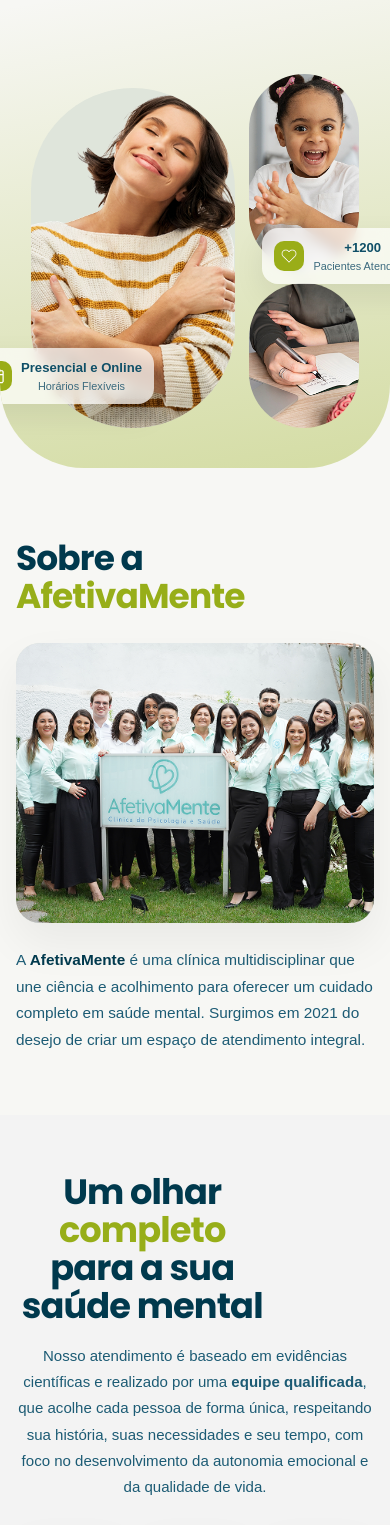
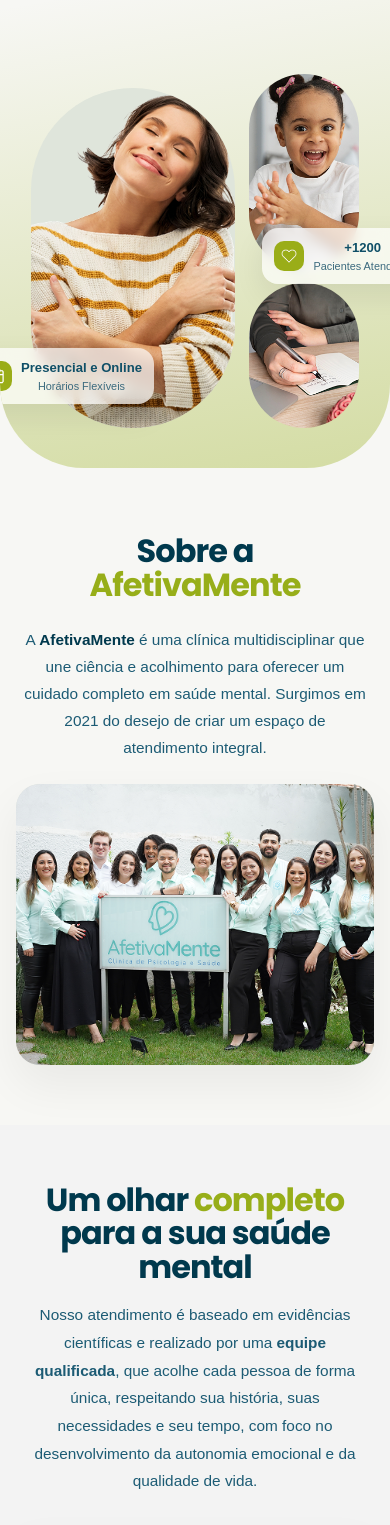
Before and after one commit to olucasz/LandingAfetivamente, a React (Vite) app: page / in a window 390 px wide. Shown: the part 432-1957 px from the top of the page. Built offline with nearby package versions, Linux system fonts and the light colour scheme; a web font is replaced by a local one.

Commit message:
css sobre

```diff
--- a/src/components/About/About.css
+++ b/src/components/About/About.css
@@ -120,79 +120,82 @@
   display: block;
 }
 
-@media (max-width: 1199px) {
+@media (min-width: 768px) and (max-width: 1024px) {
   .about {
-    padding-top: 88px;
+    padding-top: 84px;
   }
 
   .about__container {
-    width: min(100%, calc(100% - 40px));
+    width: min(100%, calc(100% - 56px));
   }
 
   .about__block--top {
-    padding-bottom: 76px;
+    padding-bottom: 72px;
   }
 
   .about__title {
-    max-width: 540px;
-    font-size: 2.6rem;
+    max-width: 520px;
+    font-size: 2.5rem;
+    line-height: 1.08;
   }
 
   .about__top-grid {
-    margin-top: 32px;
-    gap: 36px;
+    margin-top: 30px;
+    grid-template-columns: minmax(0, 1fr) minmax(0, 0.9fr);
+    gap: 30px;
   }
 
   .about__image-box {
-    border-radius: 28px;
+    border-radius: 26px;
   }
 
   .about__image-box img {
-    height: 370px;
+    height: clamp(300px, 39vw, 350px);
   }
 
   .about__text-box {
-    max-width: 440px;
+    max-width: 400px;
   }
 
   .about__text-box p {
-    font-size: 0.98rem;
-    line-height: 1.76;
+    font-size: 0.96rem;
+    line-height: 1.74;
   }
 
   .about__highlight {
-    padding: 68px 0 84px;
+    padding: 64px 0 80px;
   }
 
   .about__subtitle {
-    max-width: 620px;
-    font-size: 2.7rem;
+    max-width: 580px;
+    font-size: 2.45rem;
+    line-height: 1.08;
   }
 
   .about__description {
     margin-top: 18px;
-    max-width: 760px;
+    max-width: 700px;
     font-size: 0.95rem;
-    line-height: 1.76;
+    line-height: 1.74;
   }
 
   .about__gallery {
-    margin-top: 34px;
-    gap: 18px;
+    margin-top: 30px;
+    gap: 16px;
   }
 
   .about__gallery-item {
-    border-radius: 20px;
+    border-radius: 18px;
   }
 
   .about__gallery-item img {
-    height: 260px;
+    height: clamp(210px, 24vw, 244px);
   }
 }
 
 @media (max-width: 767px) {
   .about {
-    padding-top: 72px;
+    padding-top: 66px;
   }
 
   .about__container {
@@ -200,57 +203,82 @@
   }
 
   .about__block--top {
-    padding-bottom: 62px;
+    padding-bottom: 60px;
   }
 
   .about__title {
-    max-width: 11ch;
-    font-size: 2.15rem;
-    line-height: 1.1;
+    max-width: 10.8ch;
+    margin: 0 auto;
+    font-size: clamp(2rem, 8.2vw, 2.35rem);
+    line-height: 1.06;
+    letter-spacing: -0.03em;
+    text-align: center;
   }
 
   .about__top-grid {
-    margin-top: 28px;
+    margin-top: 26px;
     grid-template-columns: 1fr;
-    gap: 24px;
+    gap: 22px;
+    justify-items: stretch;
   }
 
   .about__image-box {
+    order: 2;
+    width: 100%;
+    max-width: none;
     border-radius: 24px;
   }
 
   .about__image-box img {
-    height: 280px;
+    height: clamp(248px, 72vw, 312px);
   }
 
   .about__text-box {
-    max-width: none;
+    order: 1;
+    max-width: 39ch;
+    margin: 0 auto;
   }
 
   .about__text-box p {
     font-size: 0.96rem;
-    line-height: 1.72;
+    line-height: 1.75;
+    text-align: center;
+    text-wrap: pretty;
   }
 
   .about__highlight {
-    padding: 58px 0 72px;
+    padding: 58px 0 70px;
+  }
+
+  .about__block--bottom {
+    display: flex;
+    flex-direction: column;
+    align-items: center;
   }
 
   .about__subtitle {
-    max-width: 11ch;
-    font-size: 2.2rem;
-    line-height: 1.08;
+    max-width: 14.5ch;
+    margin: 0 auto;
+    font-size: clamp(2rem, 8.2vw, 2.32rem);
+    line-height: 1.05;
+    letter-spacing: -0.03em;
+    text-align: center;
   }
 
   .about__description {
     margin-top: 18px;
-    max-width: none;
-    font-size: 0.94rem;
-    line-height: 1.74;
+    margin-left: auto;
+    margin-right: auto;
+    max-width: 38ch;
+    font-size: 0.96rem;
+    line-height: 1.8;
+    text-align: center;
   }
 
   .about__gallery {
-    margin-top: 28px;
+    width: 100%;
+    margin-top: 32px;
+    grid-template-columns: repeat(2, minmax(0, 1fr));
     gap: 12px;
   }
 
@@ -258,7 +286,26 @@
     border-radius: 18px;
   }
 
+  .about__gallery-item:nth-child(1) {
+    grid-column: 1;
+    grid-row: 2;
+  }
+
+  .about__gallery-item:nth-child(2) {
+    grid-column: 1 / -1;
+    grid-row: 1;
+  }
+
+  .about__gallery-item:nth-child(3) {
+    grid-column: 2;
+    grid-row: 2;
+  }
+
   .about__gallery-item img {
-    height: 170px;
+    height: 172px;
+  }
+
+  .about__gallery-item:nth-child(2) img {
+    height: 228px;
   }
 }
```
